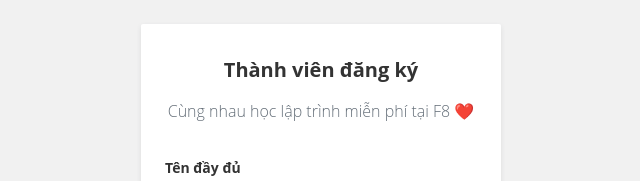
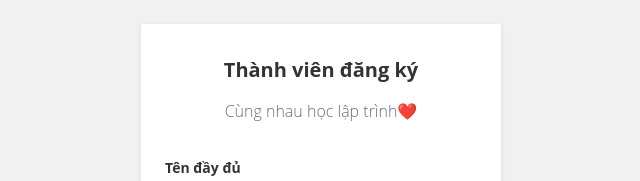
Before and after one commit to dinhvan2310/formSubmit, a plain HTML site: page index.html in a window 1280 px wide. Shown: the top 181 px of the page, without its empty margins (319-959 px from the left). Drawn offline with Linux system fonts and the light colour scheme.

Commit message:
Update index.html

```diff
--- a/index.html
+++ b/index.html
@@ -12,7 +12,7 @@
     <div class="main">
       <form action="" method="POST" class="form" id="form-1">
         <h3 class="heading">Thành viên đăng ký</h3>
-        <p class="desc">Cùng nhau học lập trình miễn phí tại F8 ❤️</p>
+        <p class="desc">Cùng nhau học lập trình❤️</p>
 
         <div class="spacer"></div>
 
```
